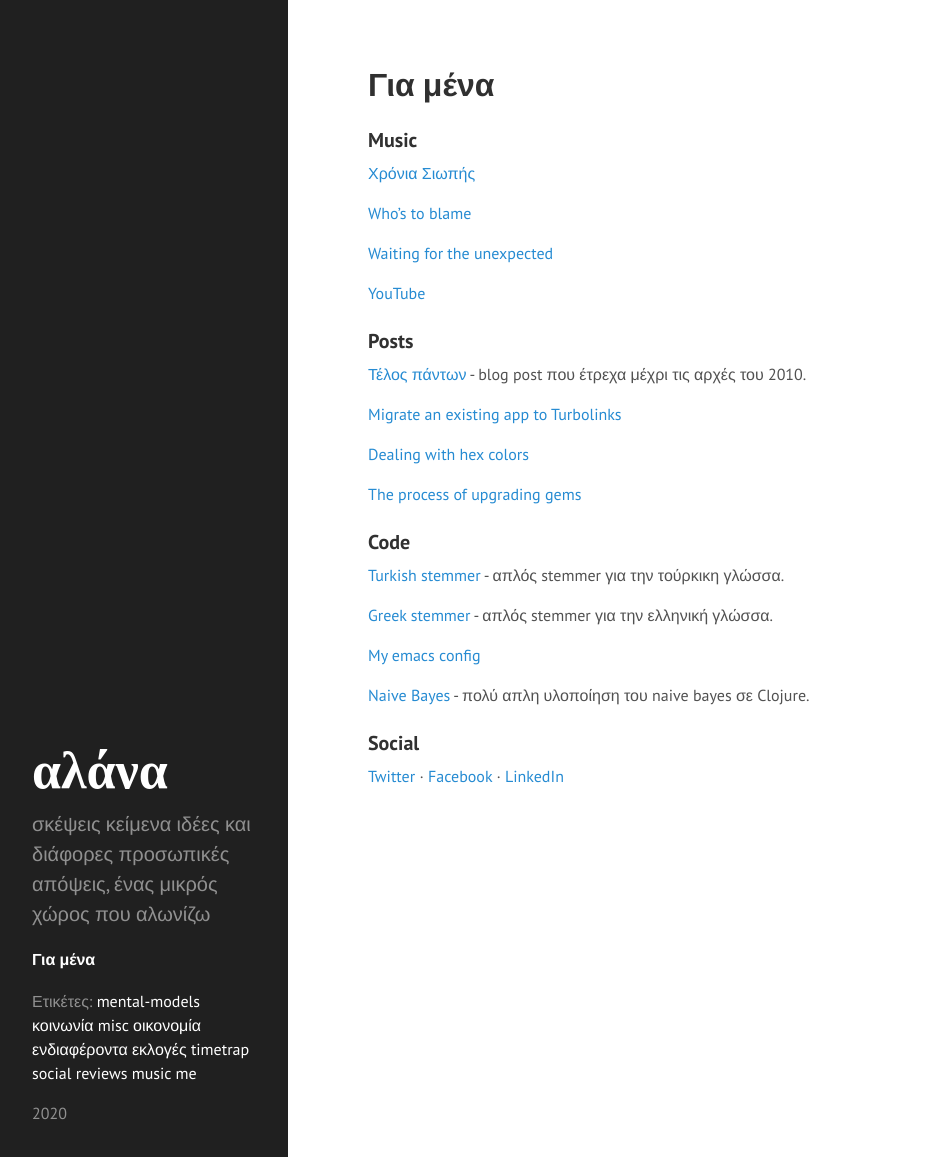
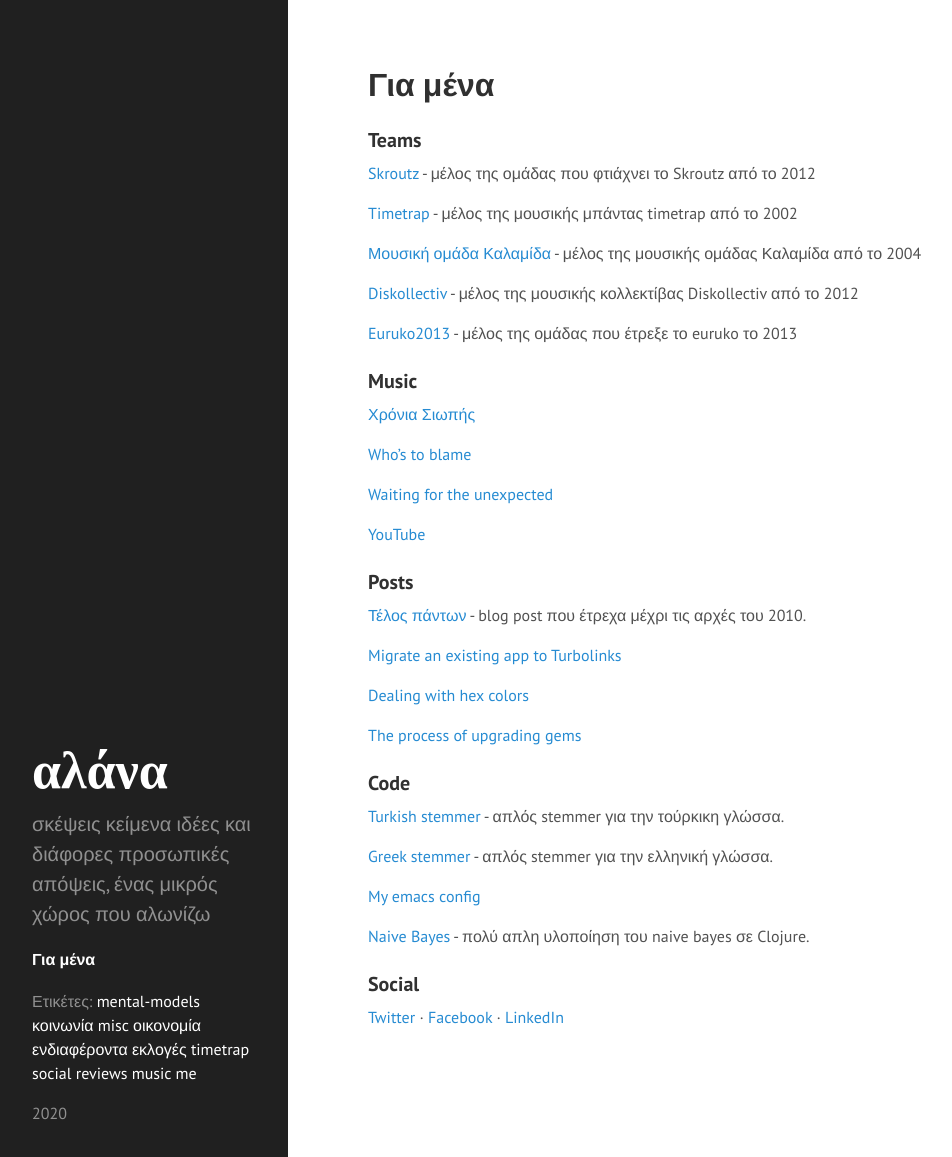
Before and after one commit to chief/chief.github.io, a Jekyll site: the page built from about.md, in a window 1280 px wide and 1157 px high. Shown: the whole window, without its empty margins (0-952 px from the left). Built offline with Jekyll 4.4.1, drawn with Linux system fonts in a browser that asks for light colours.

Commit message:
Add teams section

```diff
--- a/about.md
+++ b/about.md
@@ -4,6 +4,24 @@
 permalink: about.html
 description: Λίγα λόγια για μένα
 ---
+
+### Teams
+
+[Skroutz](https://skroutz.gr) - μέλος της ομάδας που φτιάχνει το
+Skroutz από το 2012
+
+[Timetrap](https://timetrapescape.bandcamp.com/) - μέλος της μουσικής
+μπάντας timetrap από το 2002
+
+[Μουσική ομάδα
+Καλαμίδα](https://www.facebook.com/%CE%9C%CE%BF%CF%85%CF%83%CE%B9%CE%BA%CE%AE-%CE%BF%CE%BC%CE%AC%CE%B4%CE%B1-%CE%9A%CE%B1%CE%BB%CE%B1%CE%BC%CE%AF%CE%B4%CE%B1-110507333863152) -
+μέλος της μουσικής ομάδας Καλαμίδα από το 2004
+
+[Diskollectiv](https://diskollectiv2012.espivblogs.net/) - μέλος της
+μουσικής κολλεκτίβας Diskollectiv από το 2012
+
+[Euruko2013](https://github.com/euruko2013) -  μέλος της ομάδας που
+έτρεξε το euruko το 2013
 
 ### Music
 
```
